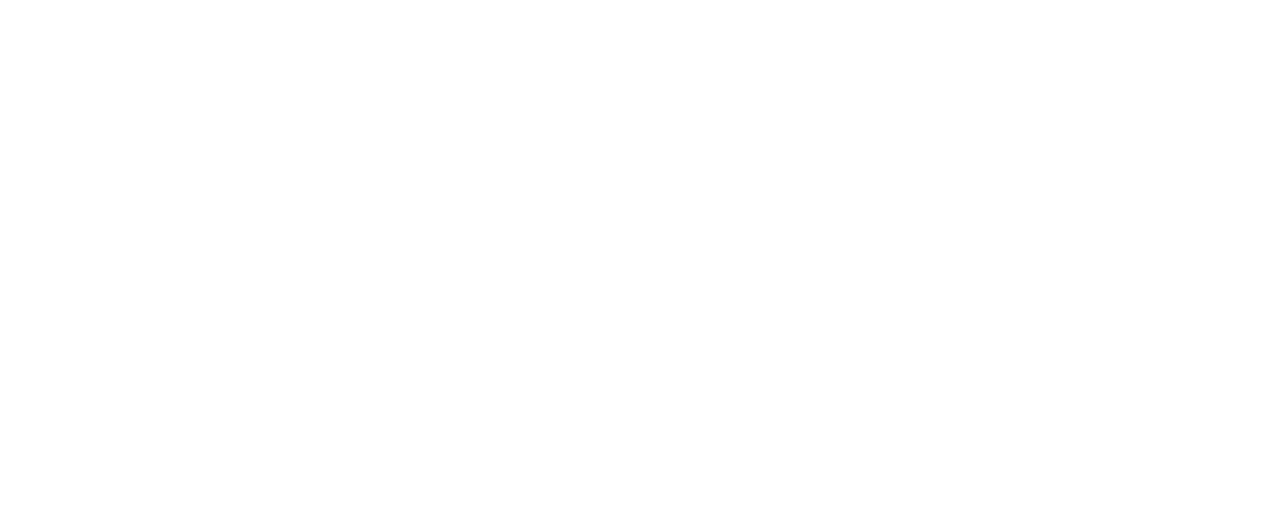
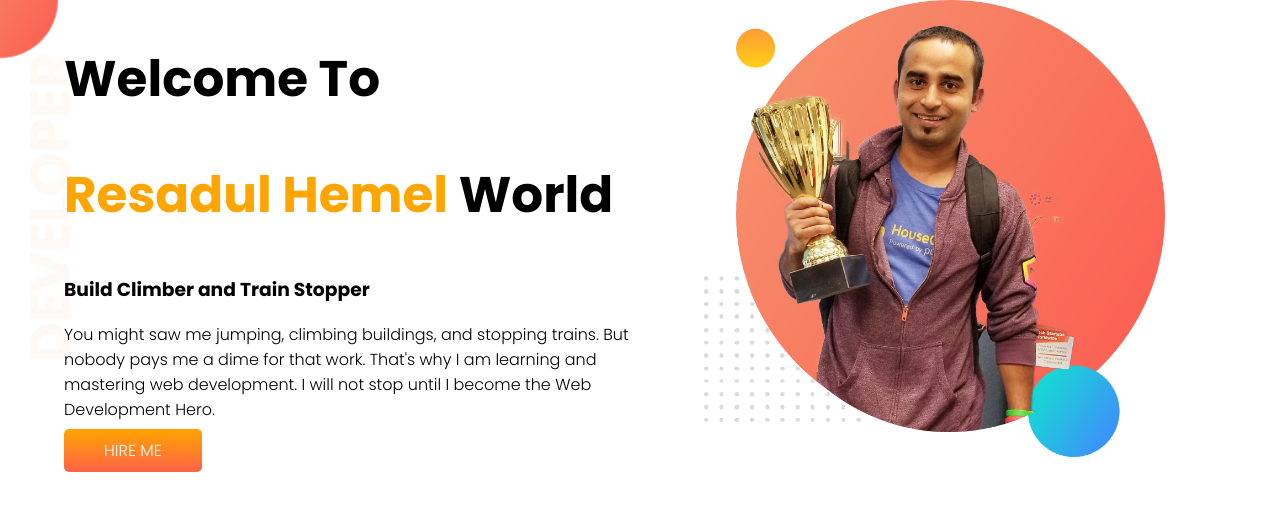
Before and after one commit to resadulhemel/developer-portfolio, a plain HTML site: page index.html in a window 1280 px wide. Drawn offline with Linux system fonts and the light colour scheme.

Commit message:
second  commit

```diff
--- a/index.html
+++ b/index.html
@@ -5,9 +5,24 @@
     <meta http-equiv="X-UA-Compatible" content="IE=edge">
     <meta name="viewport" content="width=device-width, initial-scale=1.0">
     <title>Document</title>
+    <link rel="preconnect" href="https://fonts.googleapis.com">
+    <link rel="preconnect" href="https://fonts.gstatic.com" crossorigin>
+    <link href="https://fonts.googleapis.com/css2?family=Poppins:ital,wght@0,300;0,700;1,400&display=swap" rel="stylesheet">
     <link rel="stylesheet" href="style.css">
 </head>
 <body>
+    <section class="top-banner">
+        <div class="half-width">
+            <h1>Welcome To</h1>
+            <h1> <span class="orange-color">Resadul Hemel</span> World</h1>
+            <h3>Build Climber and Train Stopper</h3>
+            <p>You might saw me jumping, climbing buildings, and stopping trains. But nobody pays me a dime for that work. That's why I am learning and mastering web development. I will not stop until I become the Web Development Hero.</p>
+            <a class="link-button" target="_blank" href="https://www.google.com/">HIRE ME</a>
+        </div>
+        <div class="half-width">
+            <img src="images/jhankar.png" alt="Jhankar Mahbub">
+        </div>
+    </section>
 
 </body>
 </html>
--- a/style.css
+++ b/style.css
@@ -0,0 +1,31 @@
+body{
+    font-family: 'Poppins', sans-serif;
+    margin: 0px;
+}
+h1{
+    font-size: 50px;
+}
+.orange-color{
+    color: orange;
+}
+section{
+    display: flex;
+}
+.half-width{
+    width: 50%;
+    padding-left: 5%;
+}
+.half-width img{
+    width: 80%;
+}
+.link-button{
+    text-decoration: none;
+    background-image: linear-gradient(orange, tomato);
+    padding: 10px 40px;
+    border-radius: 5px;
+    color: white;
+
+}
+.top-banner{
+    background-image: url(images/top-banner.png) ;background-repeat: no-repeat;
+}
```
Also changed, not shown: images/dream-bg.png (added), images/exp-bg.png (added), images/jhankar.png (added), images/jhankar2.png (added), images/my-bg.png (added), images/my-bg2.png (added), images/top-banner.png (added), 7 other files.
